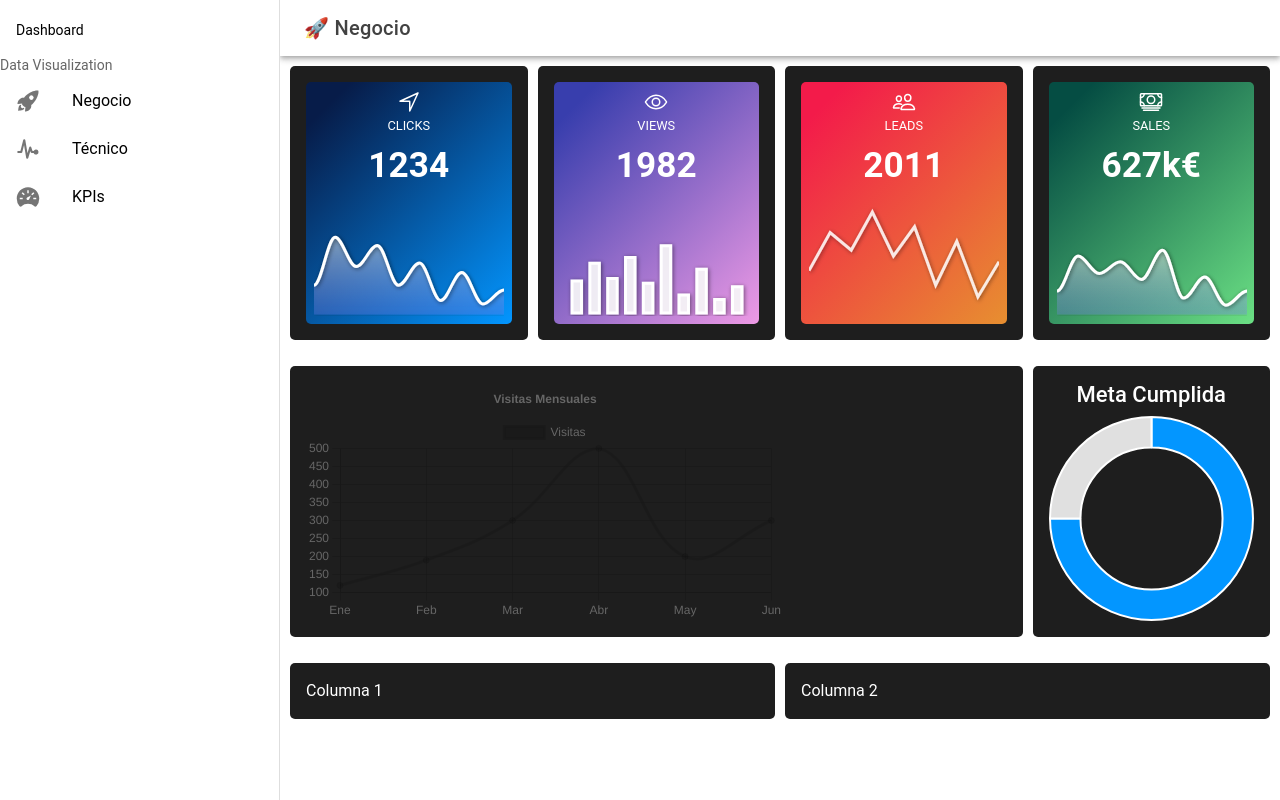
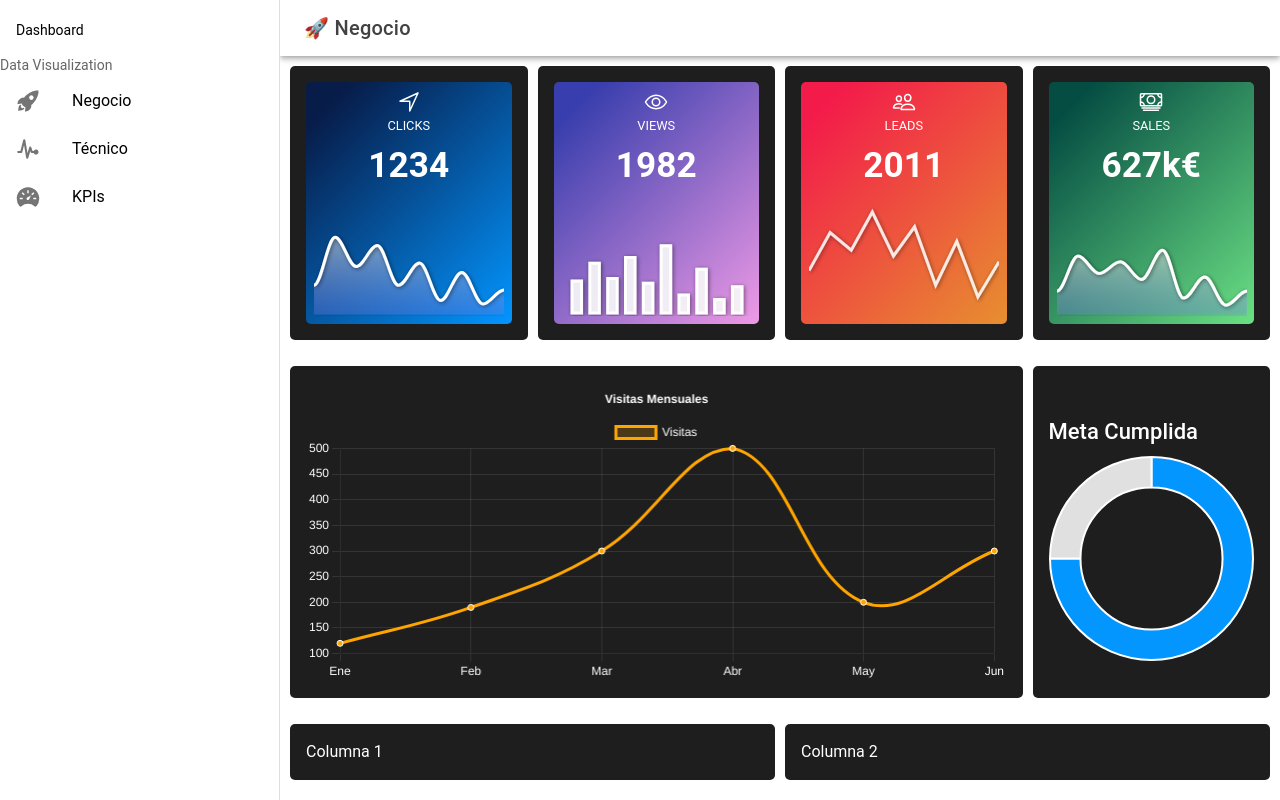
Before and after one commit to Cristian-Calderon/mi-dashboard-ionic, a React (Vite) app: page /negocio in a window 1280 px wide. Built offline with nearby package versions, Linux system fonts and the light colour scheme.

Commit message:
LineChart arreglado

```diff
--- a/src/components/LineChart.tsx
+++ b/src/components/LineChart.tsx
@@ -1,5 +1,6 @@
 // src/components/LineChart.tsx
 import React from 'react';
+import { Line } from 'react-chartjs-2';
 import {
   Chart as ChartJS,
   CategoryScale,
@@ -10,9 +11,7 @@ import {
   Tooltip,
   Legend
 } from 'chart.js';
-import { Line } from 'react-chartjs-2';
 
-// Registrar los componentes necesarios en Chart.js
 ChartJS.register(
   CategoryScale,
   LinearScale,
@@ -24,20 +23,20 @@ ChartJS.register(
 );
 
 interface LineChartProps {
-  data: {
-    labels: string[];
-    datasets: {
-      label: string;
-      data: number[];
-      fill?: boolean;
-      tension?: number;
-    }[];
-  };
+  data: any;
   options?: any;
+  height?: number;  // Nuevo prop
+  width?: number;   // Nuevo prop
 }
 
-const LineChart: React.FC<LineChartProps> = ({ data, options }) => (
-  <Line data={data} options={options} />
+const LineChart: React.FC<LineChartProps> = ({ data, options, height, width }) => (
+  <Line
+    data={data}
+    options={options}
+    height={height}   // usan estos props
+    width={width}
+    redraw={true}
+  />
 );
 
 export default LineChart;
--- a/src/pages/NegocioPage.css
+++ b/src/pages/NegocioPage.css
@@ -1,32 +1,54 @@
 /* src/pages/NegocioPage.css */
 
-/* Base para cada caja: contendrá sparklines y charts con su propio control de altura */
+/* Base para cada caja */
 .box {
   background: #1E1E1E;
   border-radius: 5px;
   display: flex;
   flex-direction: column;
-  align-items: center;
-  justify-content: flex-start;
   padding: 1rem;
   color: #fff;
   box-sizing: border-box;
-  /* Sin alturas fijas aquí: el contenido (sparklines y charts) define su propia altura */
 }
 
-/* Quitar cualquier control de altura en filas y grid, dejamos que las cajas crezcan según su contenido */
-.row-1,
-.row-2,
-.row-3,
-.dashboard-grid {
-  height: auto !important;
-  max-height: none !important;
-}
-
-/* Opcional: espacio entre filas */
+/* Sparkline row espaciado */
 .row-1 {
   margin-bottom: 1rem;
 }
 .row-2 {
   margin-bottom: 1rem;
 }
+.row-3 {
+  margin-bottom: 1rem;
+}
+
+/* Contenedor para LineChart: altura fija que puedes ajustar */
+.line-chart-container {
+  width: 100%;
+  height: 300px;  /* ajusta: invitación a aumentar para desktop */
+  max-height: 500px;
+}
+
+/* Asegurar que el canvas ocupa todo el contenedor */
+.line-chart-container canvas,
+.line-chart-container .chartjs-render-monitor {
+  display: block;
+  width: 100% !important;
+  height: 100% !important;
+}
+
+/* Responsive: menos altura en móvil */
+@media (max-width: 991px) {
+  .line-chart-container {
+    height: 200px;
+  }
+}
+
+/* El resto de filas/fluidos dependen de su contenido */
+.dashboard-grid,
+.row-1,
+.row-2,
+.row-3 {
+  height: auto !important;
+  max-height: none !important;
+}
--- a/src/pages/NegocioPage.tsx
+++ b/src/pages/NegocioPage.tsx
@@ -88,17 +88,43 @@ const mainChartData = {
   datasets: [{
     label: 'Visitas',
     data: [120, 190, 300, 500, 200, 300],
-    fill: false,
-    tension: 0.4
+    fill: true,                                 // si quieres área rellena
+    tension: 0.4,
+    borderColor: 'rgba(255,165,0,1)',           // naranja sólido
+    backgroundColor: 'rgba(255,165,0,0.2)',     // naranja suave semi-transparente
+    pointBackgroundColor: 'rgba(255,165,0,1)',  // color de los puntos
+    pointBorderColor: '#fff',
+    pointHoverBackgroundColor: '#fff',
+    pointHoverBorderColor: 'rgba(255,165,0,1)'
   }]
 };
+
 const mainChartOptions = {
   responsive: true,
+  maintainAspectRatio: false,
+  devicePixelRatio: window.devicePixelRatio,
   plugins: {
-    legend: { position: 'top' },
-    title: { display: true, text: 'Visitas Mensuales' }
+    legend: {
+      labels: { color: '#fff' }
+    },
+    title: {
+      display: true,
+      text: 'Visitas Mensuales',
+      color: '#fff'
+    }
+  },
+  scales: {
+    x: {
+      ticks: { color: '#fff' },
+      grid: { color: 'rgba(255,255,255,0.1)' }
+    },
+    y: {
+      ticks: { color: '#fff' },
+      grid: { color: 'rgba(255,255,255,0.1)' }
+    }
   }
 };
+
 
 
 const NegocioPage: React.FC = () => (
@@ -125,16 +151,18 @@ const NegocioPage: React.FC = () => (
 
 
         {/* Fila 2: placeholder para contenido adicional */}
+        {/* Fila 2: Gráfico principal grande */}
         <IonRow className="row-2">
           <IonCol size="12" size-lg="9">
             <div className="box">
-              <LineChart data={mainChartData} options={mainChartOptions} />
+              <div className="line-chart-container">
+                <LineChart data={mainChartData} options={mainChartOptions} />
+              </div>
             </div>
           </IonCol>
-          {/* Columna pequeña puede ser otro gráfico o KPI estático */}
           <IonCol size="12" size-lg="3">
-            <div className="box" style={{ display: 'flex', flexDirection: 'column', alignItems: 'center', justifyContent: 'center' }}>
-              <h3 style={{ margin: 0, marginBottom: '0.5rem' }}>Meta Cumplida</h3>
+            <div className="box">
+              <h3>Meta Cumplida</h3>
               <DoughnutChart percentage={75} label="Conversiones" />
             </div>
           </IonCol>
```
